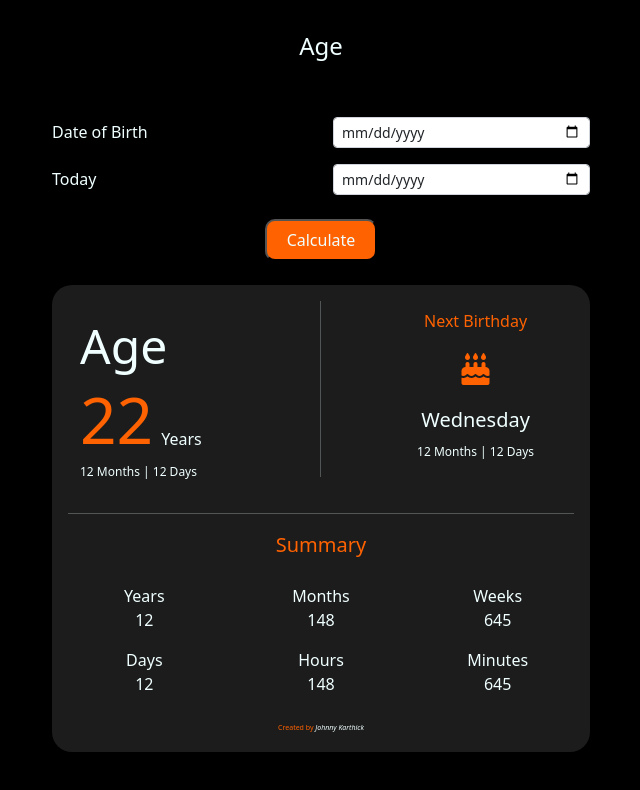
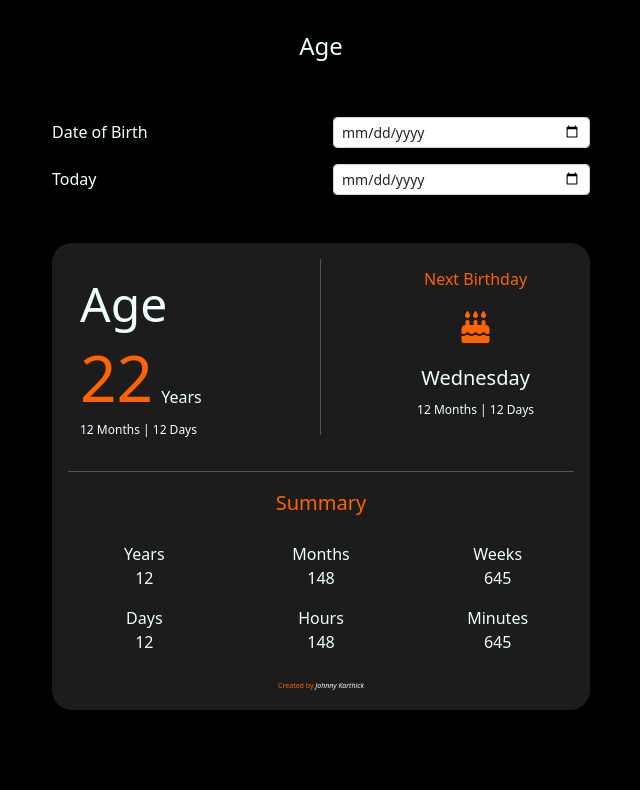
Before and after one commit to johnnykarthi/agecalculator, a plain HTML site: page index.html in a window 1280 px wide. Shown: the whole page, without its empty margins (319-959 px from the left). Drawn offline with nearby package versions, Linux system fonts and the light colour scheme.

Commit message:
Update index.html

```diff
--- a/index.html
+++ b/index.html
@@ -49,13 +49,7 @@
         </div>
     </div>
 
-    <div class="row text-center mt-4 justify-content-center">
-        <div class="col-md-4">
-            <button type="button" class="btn1" id="cal">Calculate</button>
-        </div>
-    </div>
-
-    <div class="row mt-4 justify-content-center mb-4">
+    <div class="row mt-5 justify-content-center mb-4">
         <div class="col-md-6 px-3">
               <div class="container1 p-3">
                     <div class="row ">
```
